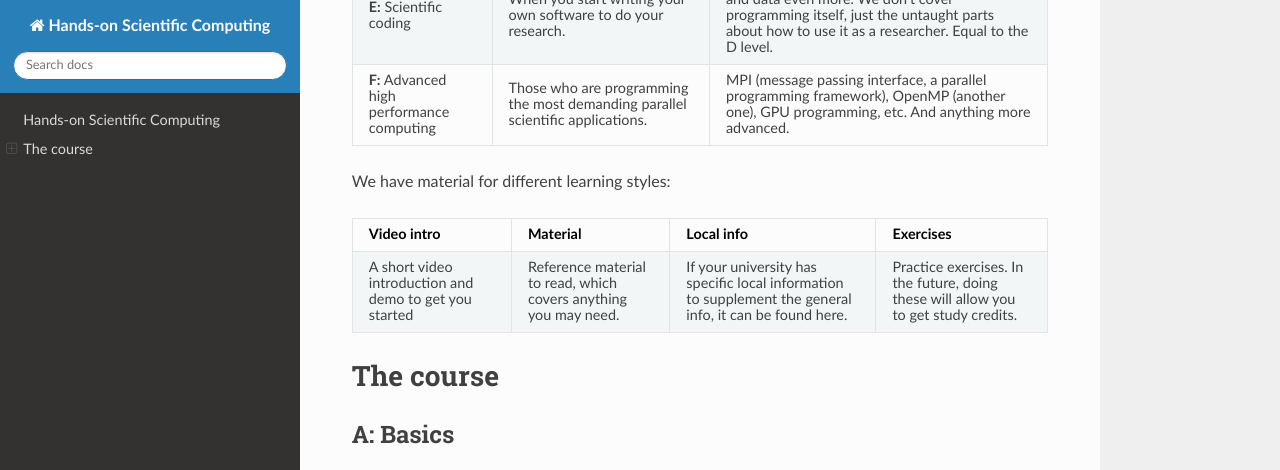
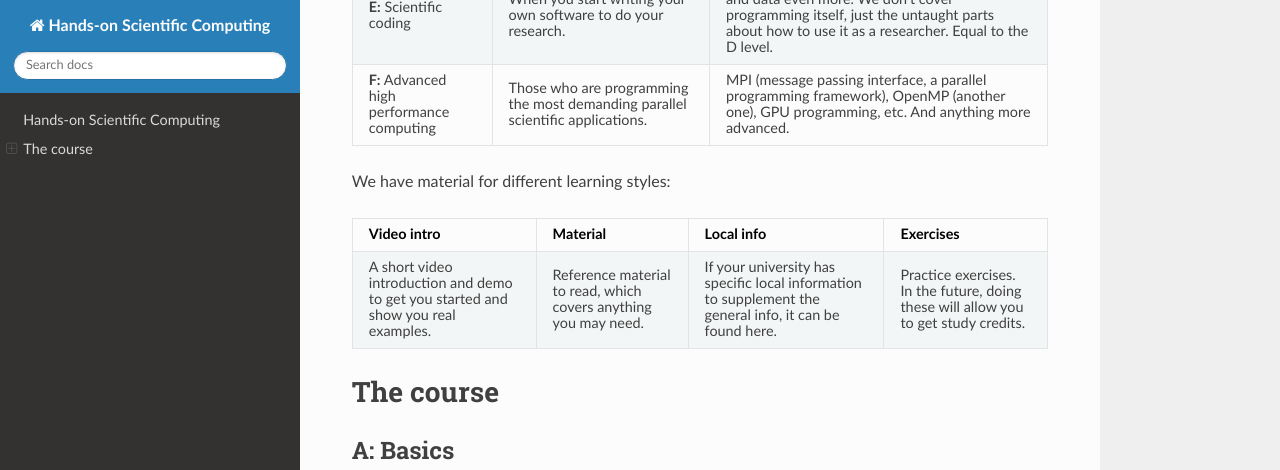
Before and after one commit to coderefinery/handsonscicomp, a Sphinx documentation site: the page built from source/index.rst, in a window 1280 px wide and 900 px high, scrolled down 1210 px, cut to the strip 0-470 px from the top of the window. Built offline with Sphinx 7.4.7 and the Read the Docs theme 2.0.0, drawn with Linux system fonts in a browser that asks for light colours.

```diff
--- a/source/index.rst
+++ b/source/index.rst
@@ -86,7 +86,8 @@
      * Local info
      * Exercises
 
-   * * A short video introduction and demo to get you started
+   * * A short video introduction and demo to get you started and show
+       you real examples.
      * Reference material to read, which covers anything you may need.
      * If your university has specific local information to supplement
        the general info, it can be found here.
```
Also changed, not shown: 2 other files.
